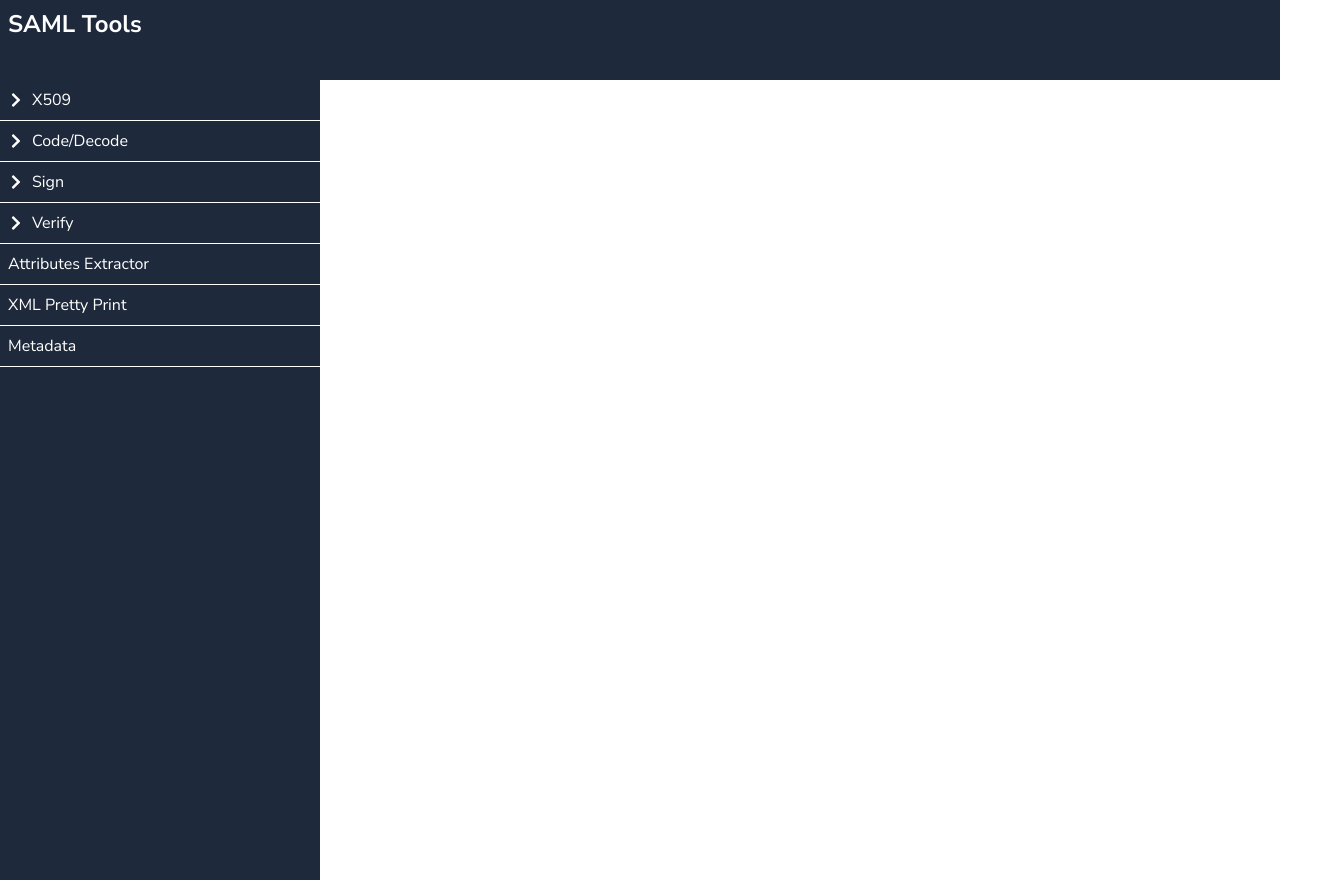
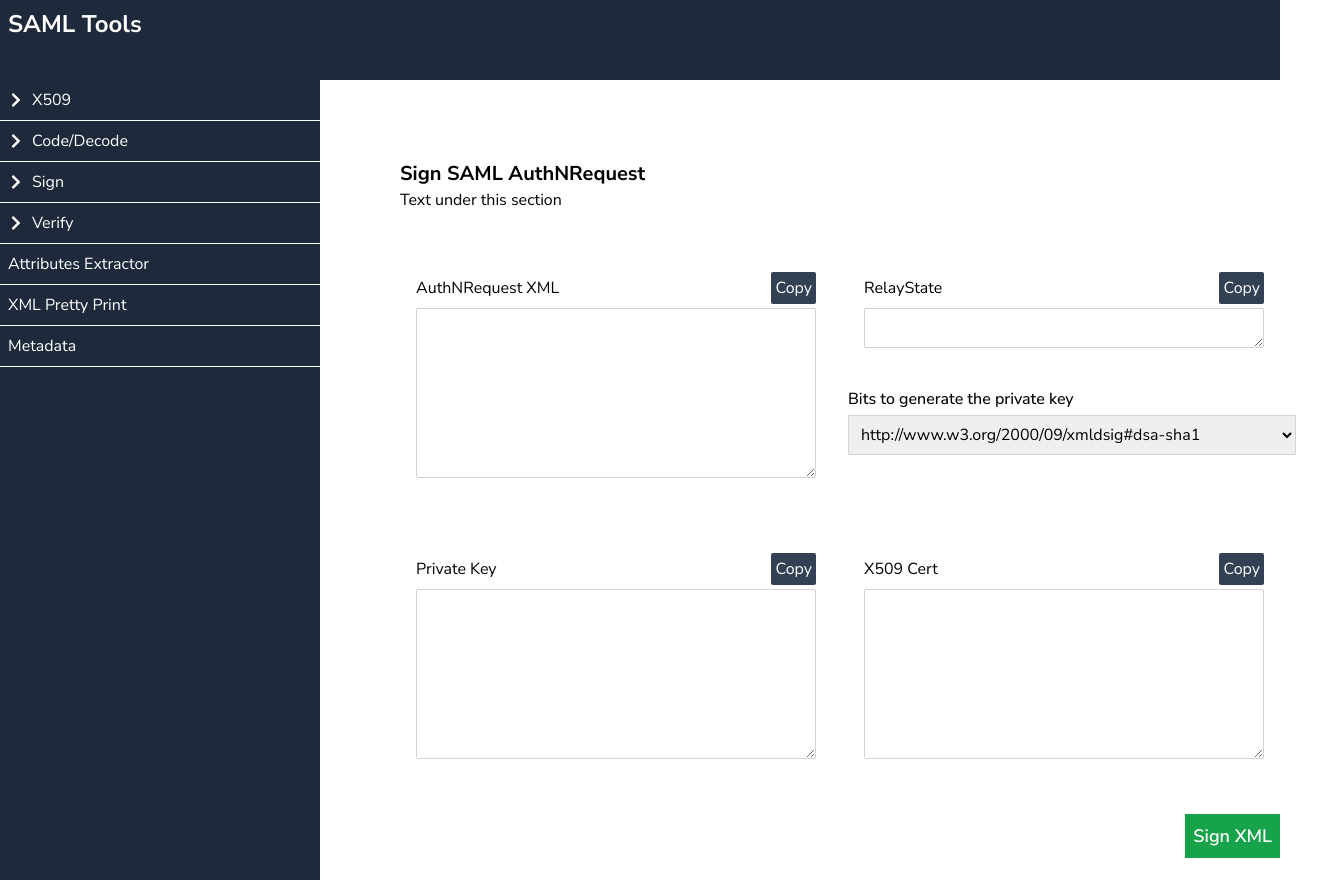
Before and after one commit to shammirbaig/saml-tools, a React (Create React App) app: page /sign/authnrequest in a window 1280 px wide. Shown: the top 892 px of the page, 1328 px wide, since content can reach past the window. Built offline with nearby package versions, Linux system fonts and the light colour scheme.

Commit message:
added sign authnrequest

```diff
--- a/src/App.js
+++ b/src/App.js
@@ -12,6 +12,7 @@
 import UrlEncodeDecode from './pages/UrlEncodeDecode';
 import DeflateBase64Encode from './pages/DeflateBase64Encode';
 import InflateBase64Decode from './pages/InflateBase64Decode';
+import SignAuthnRequest from './pages/SignAuthnRequest';
 
 function App() {
   return (
@@ -33,6 +34,7 @@
         <Route path="/url-encode-decode" element={<UrlEncodeDecode/>} />
         <Route path="/deflate-base64-encode" element={<DeflateBase64Encode/>} />
         <Route path="/base64-decode-inflate" element={<InflateBase64Decode/>} />
+        <Route path="//sign/authnrequest" element={<SignAuthnRequest/>} />
 
 
       </Routes>
--- a/src/pages/SignAuthnRequest.js
+++ b/src/pages/SignAuthnRequest.js
@@ -8,6 +8,7 @@
     const [PrivateKey, setPrivateKey] = useState("");
     const [PrivateKeyWithHeader, setPrivateKeyWithHeader] = useState("");
     const [PrivateKeyWithString, setPrivateKeytWithString] = useState("");
+    const [SignAlg, setSignAlg] = useState("");
 
 
 
@@ -41,42 +42,69 @@
             <h1 className="text-xl font-bold"> Sign SAML AuthNRequest</h1>
             <p> Text under this section</p>
 
+            <form className="w-full" onSubmit={handleSubmit}>
+                <div className="mt-6 flex flex-wrap">
 
-            <div className="mt-6 flex flex-wrap">
                     <div className="flex w-full">
-                    <form className="w-full lg:w-1/2" onSubmit={handleSubmit}>
+
+                        <div className="w-full pt-4 pb-4 pr-4 lg:w-1/2">
+                            <InputBox onChange={(e) => { setPrivateKey(e.target.value) }} title={"AuthNRequest XML"} width={"100%"} height={"170px"} />
+                        </div>
+                        <div className="w-full lg:w-1/2">
                             <div className="w-full pt-4 pb-4 pr-4 ">
-                            <InputBox  onChange={(e) => { setPrivateKey(e.target.value) }} title={"Data to be URL Encoded"} width={"100%"} height={"170px"} />
+                                <InputBox onChange={(e) => { setPrivateKey(e.target.value) }} title={"RelayState"} width={"100%"} height={"40px"} />
                             </div>
-                    </form>
+                            <div>
+                                <InputField
+                                    type="select"
+                                    width={"100%"}
+                                    options={[
+                                        { value: "1", label: "http://www.w3.org/2000/09/xmldsig#dsa-sha1" },
+                                        { value: "2", label: "http://www.w3.org/2000/09/xmldsig#rsa-sha1" },
+                                    ]}
+                                    label="Bits to generate the private key"
+                                    required={true}
+                                    defaultValue={"1024 Bits"}
+                                    value={SignAlg}
+                                    onChange={(e) => setSignAlg(e.target.value)}
+                                />
+
+                            </div>
+                        </div>
+                    </div>
+                    <div className="flex w-full">
+
+                        <div className="w-full pt-4 pb-4 pr-4 lg:w-1/2">
+                            <InputBox onChange={(e) => { setPrivateKey(e.target.value) }} title={"Private Key"} width={"100%"} height={"170px"} />
+                        </div>
+
                         <div className="w-full pt-4 pb-4 pr-4 lg:w-1/2 ">
-                        <InputBox onChange={(e) => { setPrivateKey(e.target.value) }} title={"URL Encoded Data"} width={"100%"} height={"170px"} />
+                            <InputBox onChange={(e) => { setPrivateKey(e.target.value) }} title={"X509 Cert"} width={"100%"} height={"170px"} />
+
+
                         </div>
+                    </div>
+
                 </div>
                 <div className="w-full  mt pt-4 pb-4 pr-4">
                     <button type="submit" className="p-2 float-right bg-green-600 text-white text-lg font-semibold">
-                 Url Encode Data
+                        Sign XML
                     </button>
                 </div>
+            </form>
 
             <div className="flex w-full">
                 <form className="w-full lg:w-1/2" onSubmit={handleSubmit}>
                     <div className="w-full pt-4 pb-4 pr-4 ">
-                            <InputBox onChange={(e) => { setPrivateKey(e.target.value) }} title={"Data to be URL Decoded"} width={"100%"} height={"170px"} />
+                        <InputBox onChange={(e) => { setPrivateKey(e.target.value) }} title={"XML with embedded Signature"} width={"100%"} height={"170px"} />
                     </div>
                 </form>
                 <div className="w-full lg:w-1/2 pt-4 pb-4 pr-4 ">
-                        <InputBox onChange={(e) => { setPrivateKey(e.target.value) }} title={"URL Decoded Data"} width={"100%"} height={"170px"} />
+                    <InputBox onChange={(e) => { setPrivateKey(e.target.value) }} title={"Signature"} width={"100%"} height={"170px"} />
                 </div>
             </div>
-                <div className="w-full pt-4 pb-4 pr-4">
-                <button type="submit" className="p-2 float-right bg-green-600 text-white text-lg font-semibold">
-                Url Decode Data
-                </button>
         </div>
 
-            </div>
-        </div>
     );
 }
 
```
Lines whose indentation alone changed are shown as unchanged.
